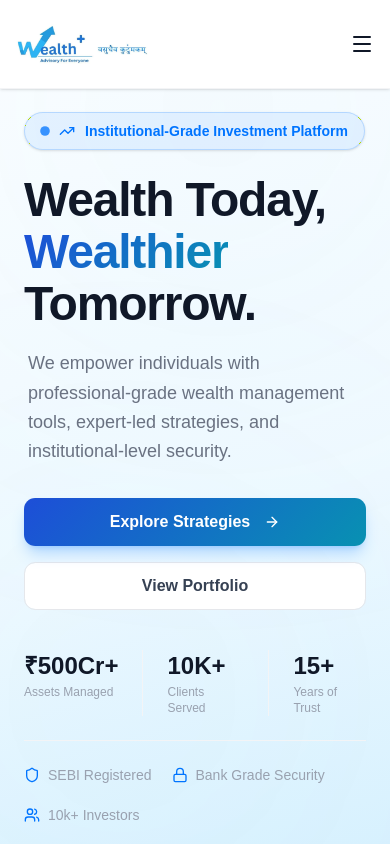
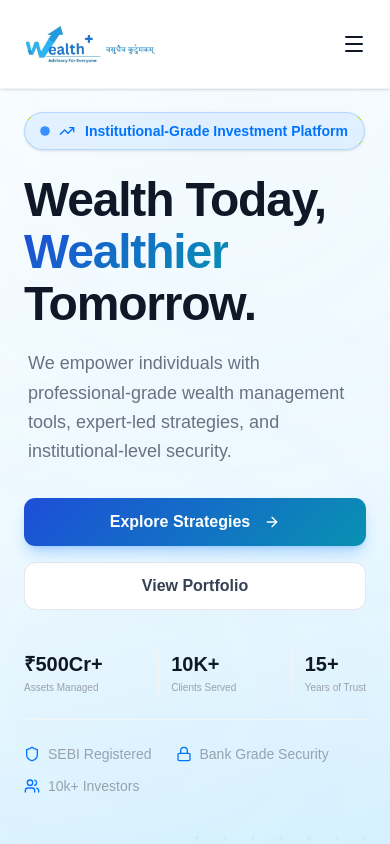
Before and after one commit to pushpendracse/WealthplysMERN, a Next.js app: page / in a window 390 px wide. Shown: the top 844 px of the page. Built offline with nearby package versions, Linux system fonts and the light colour scheme.

Commit message:
right side fix

```diff
--- a/components/Hero.tsx
+++ b/components/Hero.tsx
@@ -147,21 +147,21 @@ const Hero = () => {
             </div>
 
             {/* Stats strip */}
-            <div className="flex gap-6 mb-6 pb-6 border-b border-gray-100">
+            <div className="flex justify-between gap-2 md:gap-6 mb-6 pb-6 border-b border-gray-100">
               {[
                 { value: "₹500Cr+", label: "Assets Managed" },
                 { value: "10K+",    label: "Clients Served" },
                 { value: "15+",     label: "Years of Trust" },
               ].map((s, i) => (
-                <div key={i} className={`flex flex-col ${i > 0 ? "pl-6 border-l border-gray-100" : ""}`}>
-                  <span className="text-2xl font-bold text-gray-900">{s.value}</span>
-                  <span className="text-xs text-gray-400 font-medium mt-0.5">{s.label}</span>
+                <div key={i} className={`flex flex-col ${i > 0 ? "pl-3 md:pl-6 border-l border-gray-100" : ""}`}>
+                  <span className="text-xl md:text-2xl font-bold text-gray-900">{s.value}</span>
+                  <span className="text-[10px] md:text-xs text-gray-400 font-medium mt-0.5 whitespace-nowrap">{s.label}</span>
                 </div>
               ))}
             </div>
 
             {/* Trust badges */}
-            <div className="flex flex-wrap gap-5">
+            <div className="flex flex-wrap gap-x-6 gap-y-3">
               {[
                 { icon: <Shield className="w-4 h-4" />, text: "SEBI Registered" },
                 { icon: <Lock className="w-4 h-4" />, text: "Bank Grade Security" },
--- a/components/Navbar.tsx
+++ b/components/Navbar.tsx
@@ -29,7 +29,7 @@ const Navbar = () => {
     <nav
       className="fixed top-0 w-full z-[100] bg-white/95 backdrop-blur-md border-b border-gray-100 py-3 md:py-4 shadow-sm"
     >
-      <div className="max-w-7xl mx-auto px-4 sm:px-6 lg:px-8">
+      <div className="max-w-7xl mx-auto px-6 md:px-8 lg:px-10">
         <div className="flex justify-between items-center h-16">
           <Link href="/" className="flex items-center gap-2">
             <Image
```
